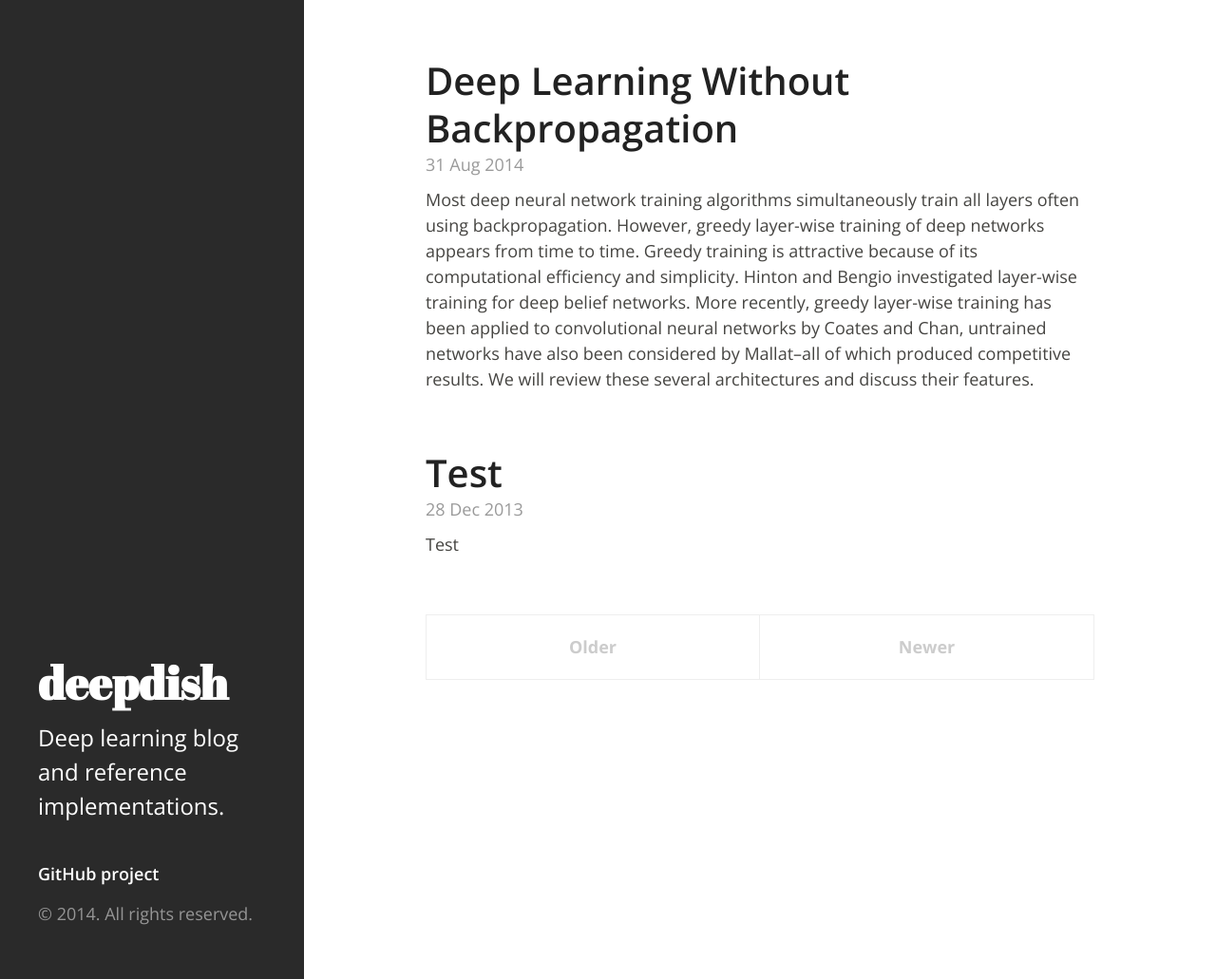
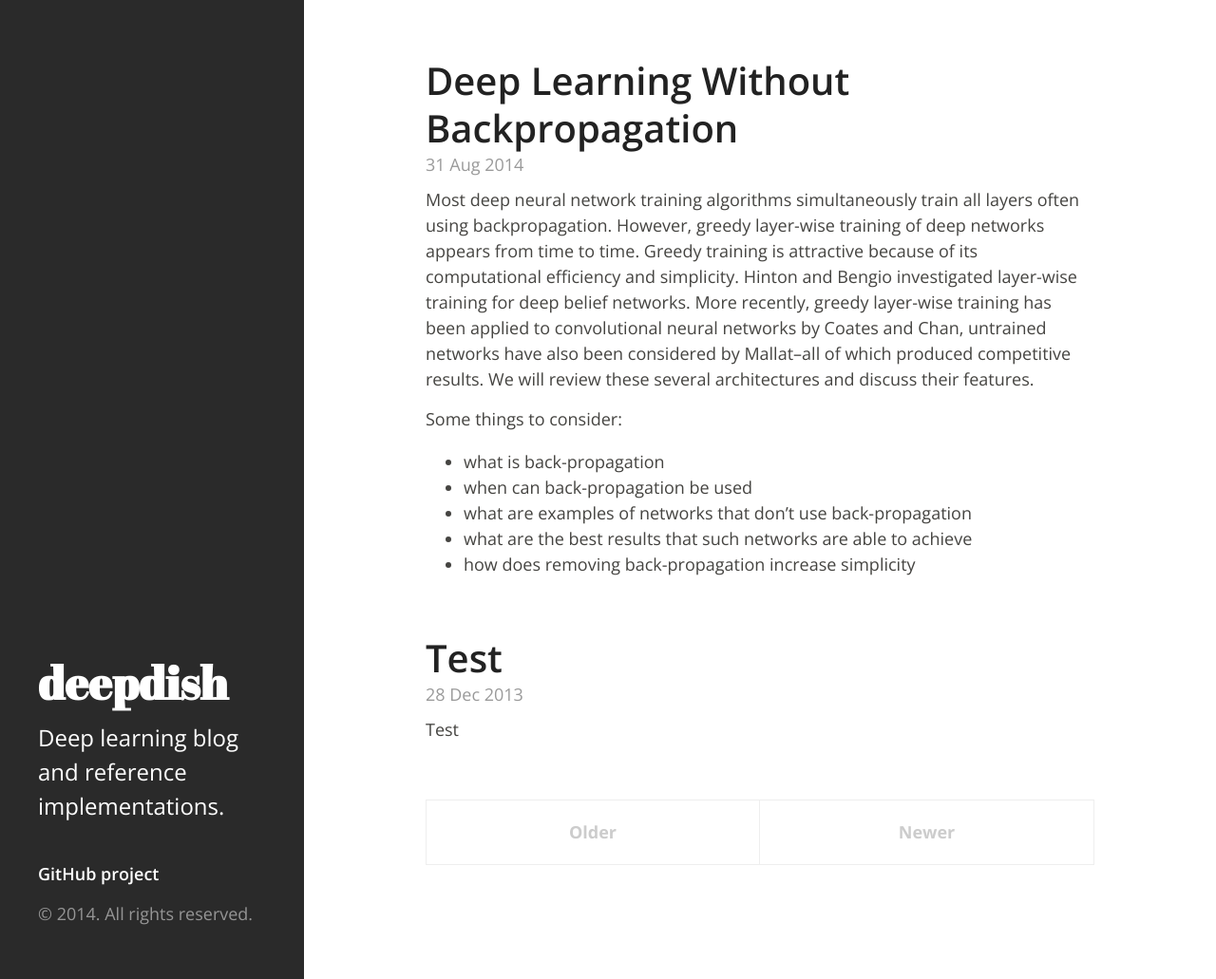
Before and after one commit to uchicago-cs/deepdish, a Jekyll site: the page built from index.html, in a window 1280 px wide and 1031 px high. Shown: the whole window at 95% size. Built offline with Jekyll 4.4.1, drawn with Linux system fonts in a browser that asks for light colours; the list of posts is cut into pages by our own code.

Commit message:
bullet-points

```diff
--- a/_posts/2014-08-31-deep-learning-without-backpropagation.md
+++ b/_posts/2014-08-31-deep-learning-without-backpropagation.md
@@ -5,3 +5,10 @@ efficiency and simplicity. Hinton and Bengio investigated layer-wise training
 for deep belief networks.  More recently, greedy layer-wise training
 has been applied to convolutional neural networks by Coates and Chan, untrained networks have also been considered by Mallat--all of which produced competitive results.  We will review these several architectures and
 discuss their features.
+
+Some things to consider:
+* what is back-propagation
+* when can back-propagation be used
+* what are examples of networks that don't use back-propagation
+* what are the best results that such networks are able to achieve
+* how does removing back-propagation increase simplicity
```
